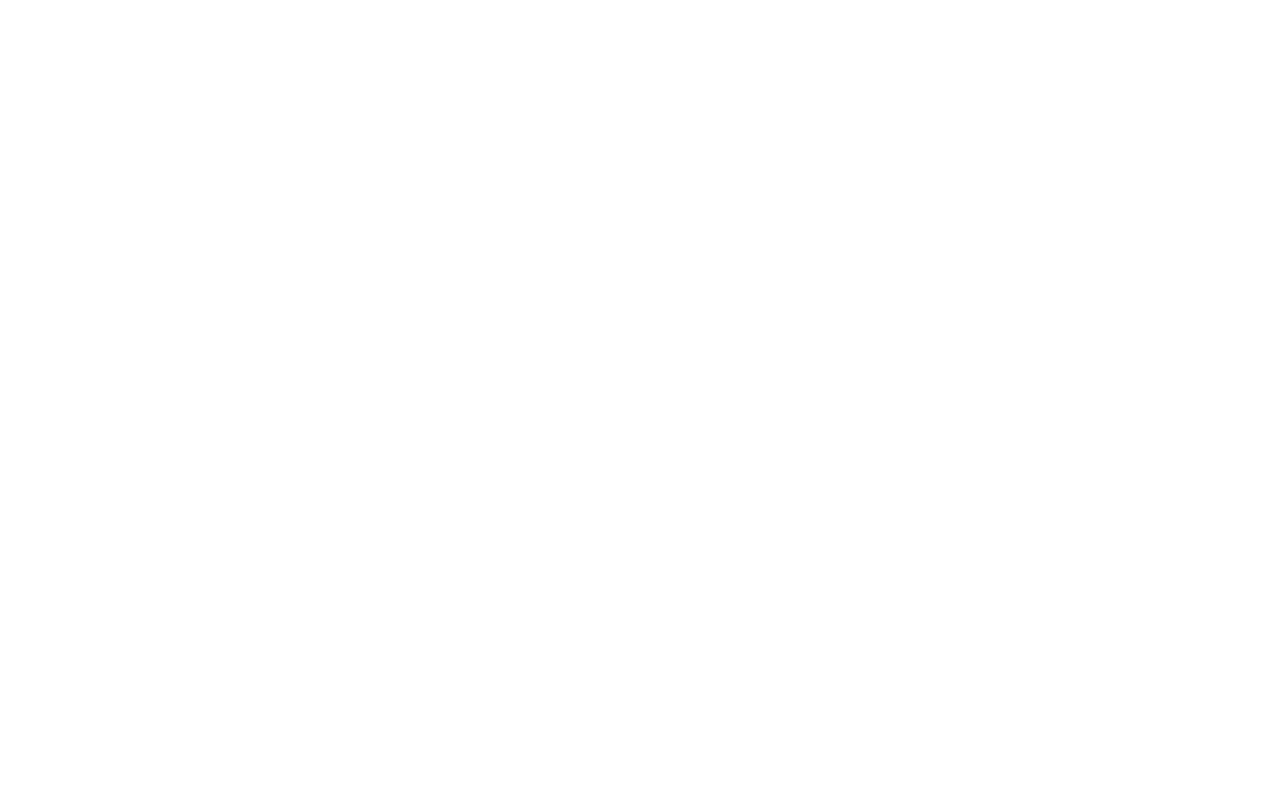
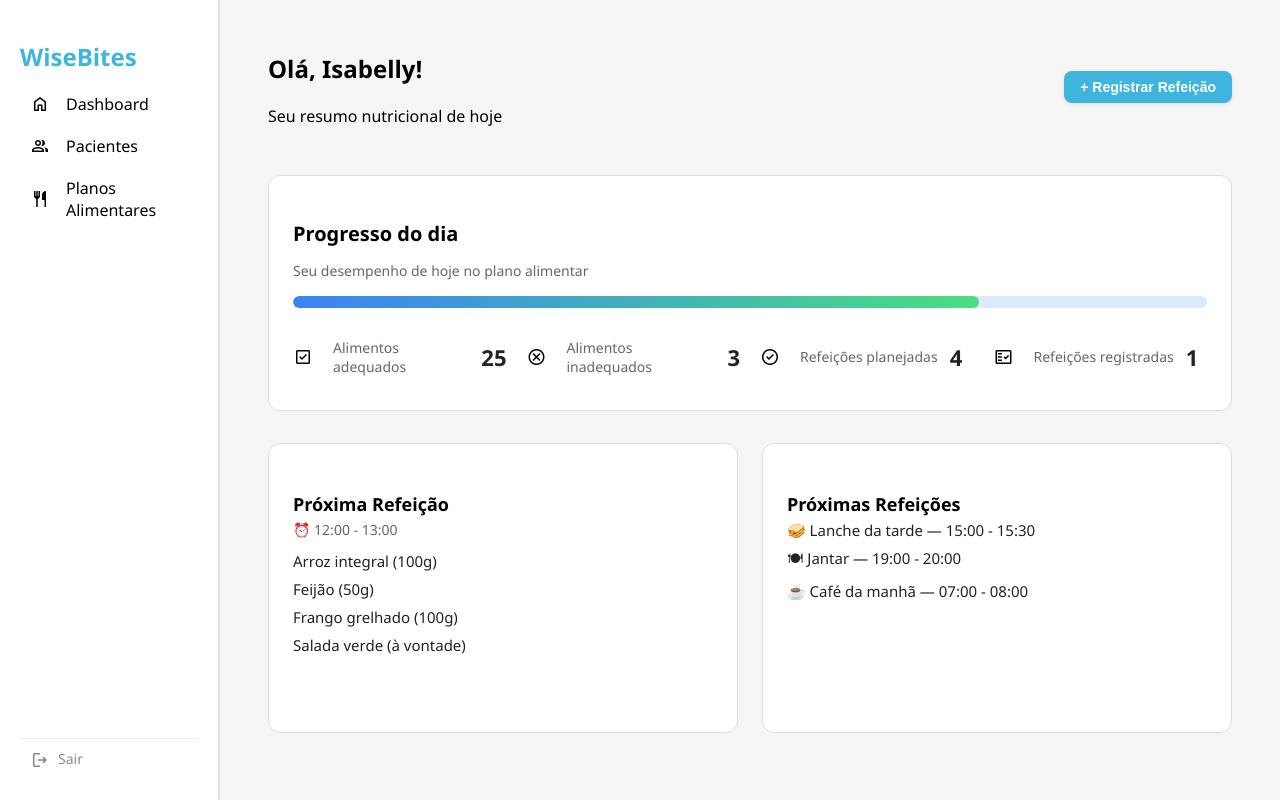
Before and after one commit to Isabellybrt/Wisebites, a React (Create React App) app in the folder frontend/: page /home in a window 1280 px wide. Before the commit this address had no page. Built offline with nearby package versions, Linux system fonts and the light colour scheme.

Commit message:
criação_home_cliente

```diff
--- a/frontend/public/index.html
+++ b/frontend/public/index.html
@@ -30,6 +30,9 @@
 />
 
     <title>React App</title>
+
+    <link rel="stylesheet" href="https://fonts.googleapis.com/css2?family=Material+Symbols+Outlined" />
+
   </head>
   <body>
     <noscript>You need to enable JavaScript to run this app.</noscript>
--- a/frontend/src/App.tsx
+++ b/frontend/src/App.tsx
@@ -4,6 +4,7 @@
 import Hero from './pages/Hero';
 import Register from './pages/Register';
 import Home_Nutritionist from './pages/Home_Nutritionist';
+import Home_Client from './pages/Home_Client';
 
 const App: React.FC = () => {
   return (
@@ -30,6 +31,7 @@
         <Route path="/" element={<Hero />} />
         <Route path="/registrar" element={<Register />} />
         <Route path="/dashboard" element={<Home_Nutritionist />} />
+        <Route path="/home" element={<Home_Client />} />
         {/* outras rotas no futuro */}
       </Routes>
     </>
--- /dev/null
+++ b/frontend/src/components/SummaryCard_Client.tsx
@@ -0,0 +1,20 @@
+import React from 'react';
+import '../styles/SummaryCard_Client.css';
+
+interface Props {
+  icon: string;
+  label: string;
+  value: string;
+}
+
+const SummaryCard_Client: React.FC<Props> = ({ icon, label, value }) => {
+  return (
+    <div className="summary-card">
+      <span className="material-symbols-outlined">{icon}</span>
+      <p className="label">{label}</p>
+      <p className="value">{value}</p>
+    </div>
+  );
+};
+
+export default SummaryCard_Client;
--- /dev/null
+++ b/frontend/src/pages/Home_Client.tsx
@@ -0,0 +1,58 @@
+import React from 'react';
+import '../styles/Home_Client.css';
+import Sidebar from '../components/Sidebar_Nutritionist';
+import SummaryCard from '../components/SummaryCard_Client';
+
+const Home_Client: React.FC = () => {
+  return (
+    <div className="dashboard-container">
+      <Sidebar />
+      <main className="dashboard-main">
+        <header className="dashboard-header">
+          <div>
+            <h2>Olá, Isabelly!</h2>
+            <p>Seu resumo nutricional de hoje</p>
+          </div>
+          <button className="register-button">+ Registrar Refeição</button>
+        </header>
+
+        <section className="progress-section">
+          <h3>Progresso do dia</h3>
+          <p>Seu desempenho de hoje no plano alimentar</p>
+          <div className="progress-bar">
+            <div className="progress-fill" style={{ width: '75%' }}></div>
+          </div>
+          <div className="summary-grid">
+            <SummaryCard icon="check_box" label="Alimentos adequados" value="25" />
+            <SummaryCard icon="cancel" label="Alimentos inadequados" value="3" />
+            <SummaryCard icon="check_circle" label="Refeições planejadas" value="4" />
+            <SummaryCard icon="fact_check" label="Refeições registradas" value="1" />
+        </div>
+        </section>
+
+        <section className="meal-section">
+          <div className="meal-card">
+            <h4>Próxima Refeição</h4>
+            <p>⏰ 12:00 - 13:00</p>
+            <ul>
+              <li>Arroz integral (100g)</li>
+              <li>Feijão (50g)</li>
+              <li>Frango grelhado (100g)</li>
+              <li>Salada verde (à vontade)</li>
+            </ul>
+          </div>
+          <div className="meal-card">
+            <h4>Próximas Refeições</h4>
+            <ul>
+              <li>🥪 Lanche da tarde — 15:00 - 15:30</li>
+              <li>🍽 Jantar — 19:00 - 20:00</li>
+              <li>☕ Café da manhã — 07:00 - 08:00</li>
+            </ul>
+          </div>
+        </section>
+      </main>
+    </div>
+  );
+};
+
+export default Home_Client;
--- /dev/null
+++ b/frontend/src/styles/Home_Client.css
@@ -0,0 +1,164 @@
+/* Layout geral */
+.dashboard-container {
+  display: flex;
+  height: 100vh;
+  background-color: #f5f5f5;
+  font-family: 'Segoe UI', sans-serif;
+}
+
+/* Área principal da dashboard */
+.dashboard-main {
+  margin-left: 220px;
+  flex: 1;
+  padding: 32px 48px;
+  background-color: #f5f5f5;
+  overflow-y: auto;
+}
+
+/* Cabeçalho com saudação e botão */
+.dashboard-header {
+  display: flex;
+  justify-content: space-between;
+  align-items: center;
+  margin-bottom: 32px;
+}
+
+.dashboard-header-text h2 {
+  font-size: 28px;
+  font-weight: 700;
+  margin: 0;
+}
+
+.dashboard-header-text p {
+  font-size: 15px;
+  color: #666;
+  margin: 4px 0 0 0;
+}
+
+.dashboard-button {
+  display: flex;
+  align-items: center;
+  gap: 6px;
+  background-color: #3db5de;
+  color: white;
+  border: none;
+  padding: 10px 16px;
+  font-weight: 600;
+  font-size: 14px;
+  border-radius: 8px;
+  cursor: pointer;
+}
+
+.dashboard-button:hover {
+  background-color: #269fc9;
+}
+
+/* Seção de progresso */
+.progress-section {
+  background: #ffffff;
+  border: 1px solid #ddd;
+  border-radius: 12px;
+  padding: 24px;
+  margin-bottom: 32px;
+}
+
+.progress-section h3 {
+  font-size: 20px;
+  font-weight: 700;
+  margin-bottom: 4px;
+}
+
+.progress-section p {
+  font-size: 14px;
+  color: #666;
+  margin-bottom: 16px;
+}
+
+/* Barra de progresso */
+.progress-bar {
+  width: 100%;
+  height: 12px;
+  background-color: #dbeafe;
+  border-radius: 6px;
+  overflow: hidden;
+  margin-bottom: 20px;
+}
+
+.progress-fill {
+  height: 100%;
+  width: 75%; /* ou dinamicamente com inline-style */
+  background: linear-gradient(to right, #3b82f6, #4ade80);
+  border-radius: 6px;
+}
+
+/* Métricas (cards resumidos) */
+.summary-grid {
+  display: grid;
+  grid-template-columns: repeat(auto-fit, minmax(200px, 1fr));
+  gap: 20px;
+}
+
+/* Seções de refeições */
+.meal-section {
+  display: flex;
+  flex-wrap: wrap;
+  gap: 24px;
+  margin-top: 32px;
+}
+
+/* Card de refeições */
+.meal-card {
+  flex: 1;
+  min-width: 280px;
+  background: #ffffff;
+  border: 1px solid #ddd;
+  border-radius: 12px;
+  padding: 24px;
+  min-height: 240px;
+  display: flex;
+  flex-direction: column;
+}
+
+.meal-card h4 {
+  font-size: 18px;
+  font-weight: 700;
+  margin-bottom: 4px;
+}
+
+.meal-card p {
+  font-size: 14px;
+  color: #666;
+  margin: 0 0 12px 0;
+}
+
+.meal-card ul {
+  list-style: none;
+  padding-left: 0;
+  margin: 0;
+}
+
+.meal-card li {
+  font-size: 15px;
+  margin-bottom: 8px;
+  color: #222;
+  display: flex;
+  align-items: center;
+  gap: 8px;
+}
+
+.register-button {
+  background-color: #3db5de;
+  color: white;
+  font-weight: bold;
+  padding: 8px 16px;
+  border: none;
+  border-radius: 8px;
+  cursor: pointer;
+  font-size: 14px;
+  transition: background-color 0.3s ease;
+  box-shadow: 0 1px 4px rgba(0, 0, 0, 0.1);
+}
+
+.register-button:hover {
+  background-color: #269fc9;
+}
--- /dev/null
+++ b/frontend/src/styles/SummaryCard_Client.css
@@ -0,0 +1,51 @@
+.summary-card {
+  display: flex;
+  align-items: center;
+  gap: 12px;
+  padding: 10px 0;
+}
+
+.summary-card .icon {
+  width: 42px;
+  height: 42px;
+  display: flex;
+  align-items: center;
+  justify-content: center;
+  font-size: 22px;
+  background-color: #eef6fc; /* fundo azul claro */
+  color: #3db5de;            /* azul principal */
+  border-radius: 50%;
+  flex-shrink: 0;
+}
+
+.summary-card .text-group {
+  display: flex;
+  flex-direction: column;
+  justify-content: center;
+}
+
+.summary-card .label {
+  font-size: 14px;
+  color: #666;
+  font-weight: 500;
+  margin: 0;
+}
+
+.summary-card .value {
+  font-size: 22px;
+  font-weight: 700;
+  color: #222;
+  margin: 0;
+}
+
+.material-symbols-outlined {
+  font-size: 20px;
+  margin-right: 8px;
+  vertical-align: middle;
+}
+
+.material-symbols-outlined {
+  font-size: 20px;
+  margin-right: 8px;
+  vertical-align: middle;
+}
```
